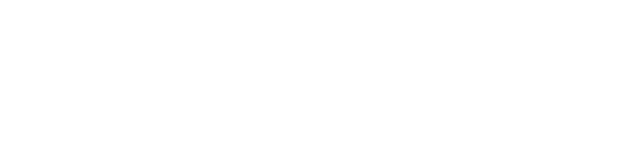
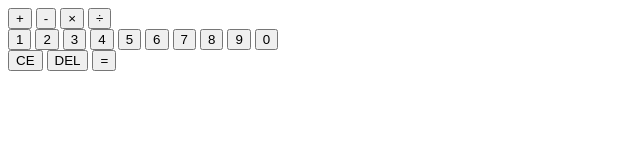
Before and after one commit to kovalen1618/top-jf-calculator, a plain HTML site: page public/index.html in a window 1280 px wide. Shown: the whole page, without its empty margins (0-640 px from the left). Drawn offline with Linux system fonts and the light colour scheme.

Commit message:
Accessed digit DOM values and displayed them

```diff
--- a/public/index.html
+++ b/public/index.html
@@ -9,6 +9,31 @@
     <script src="script.js" defer></script>
 </head>
 <body>
-
+    <div class="calculator">
+        <div id="display"></div>
+        <div id="operations">
+            <button>+</button>
+            <button>-</button>
+            <button>×</button>
+            <button>÷</button>
+        </div>
+        <div id="digits">
+            <button class="digit">1</button>
+            <button class="digit">2</button>
+            <button class="digit">3</button>
+            <button class="digit">4</button>
+            <button class="digit">5</button>
+            <button class="digit">6</button>
+            <button class="digit">7</button>
+            <button class="digit">8</button>
+            <button class="digit">9</button>
+            <button class="digit">0</button>
+        </div>
+        <div id="functions">
+            <button>CE</button>
+            <button>DEL</button>
+            <button>=</button>
+        </div>
+    </div>
 </body>
 </html>
--- a/public/script.js
+++ b/public/script.js
@@ -15,9 +15,21 @@ const divide = (numOne, numTwo) => {
 }
 
 
+// Populate display with chosen number and store for use in operate
+const display = document.getElementById('display');
 
+const digits = document.querySelectorAll('.digit');
+let displayValue = 0;
+
+digits.forEach(digit => digit.addEventListener('click', () => {
+    // Adds first digit together before operand and then next digit and then equals
+    display.innerText += digit.innerText;
+    displayValue += digit.innerText;
+}));
+
+
+
+// Equals
 const operate = (operation, numOne, numTwo) => {
     return operation(numOne, numTwo);
 }
-
-console.log(operate(multiply, 2, 3));
```
